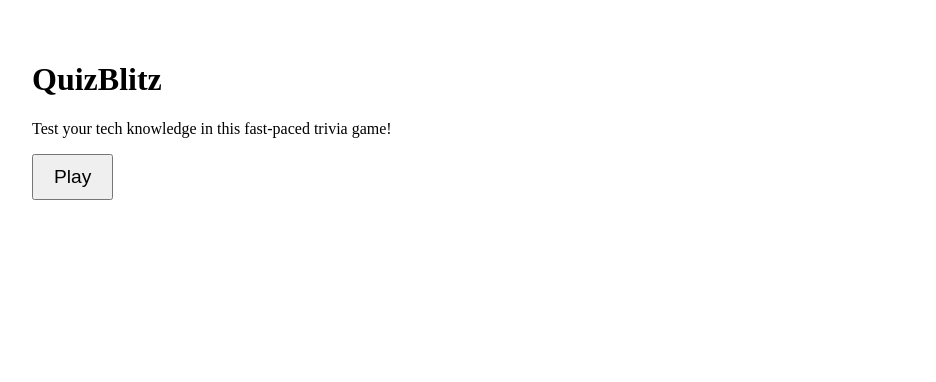
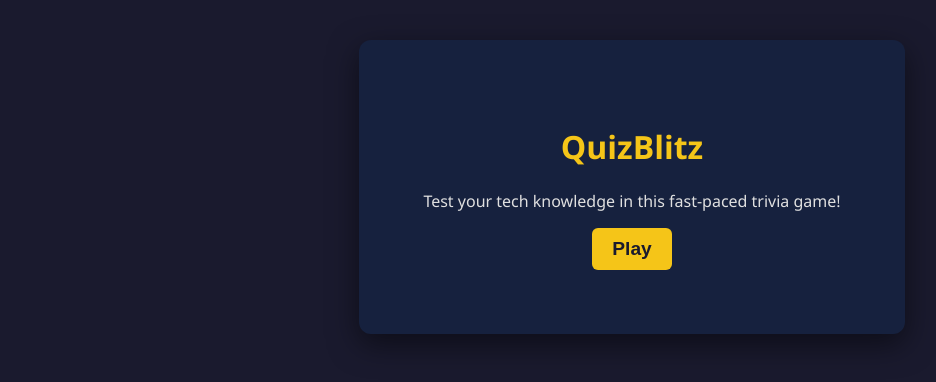
Before and after one commit to retracd/cs380-quizblitz, a Vue app: page / in a window 1280 px wide. Shown: the top 382 px of the page, without its empty margins (8-944 px from the left). Built offline with nearby package versions, Linux system fonts and the light colour scheme.

Commit message:
Add global CSS and dark theme styling

```diff
--- a/src/App.vue
+++ b/src/App.vue
@@ -9,3 +9,68 @@ export default {
   name: 'App'
 }
 </script>
+
+<style>
+:root {
+  --bg-color: #1a1a2e;
+  --card-bg: #16213e;
+  --text-color: #e0e0e0;
+  --accent-color: #f5c518;
+  --button-hover: #e0b415;
+}
+
+body {
+  margin: 0;
+  padding: 0;
+  background-color: var(--bg-color);
+  color: var(--text-color);
+  font-family: 'Segoe UI', Roboto, Helvetica, Arial, sans-serif;
+  -webkit-font-smoothing: antialiased;
+  -moz-osx-font-smoothing: grayscale;
+}
+
+#app {
+  display: flex;
+  flex-direction: column;
+  min-height: 100vh;
+  text-align: center;
+}
+
+.home,
+.play-view,
+.leaderboard {
+  max-width: 800px;
+  margin: 40px auto;
+  padding: 2rem;
+  background: var(--card-bg);
+  border-radius: 12px;
+  box-shadow: 0 10px 30px rgba(0, 0, 0, 0.5);
+}
+
+h1,
+h2,
+h3 {
+  color: var(--accent-color);
+}
+
+button {
+  background-color: var(--accent-color);
+  color: #1a1a2e;
+  border: none;
+  border-radius: 6px;
+  padding: 12px 24px;
+  font-weight: bold;
+  font-size: 1rem;
+  cursor: pointer;
+  transition: transform 0.1s, background-color 0.2s;
+}
+
+button:hover {
+  background-color: var(--button-hover);
+  transform: translateY(-2px);
+}
+
+button:active {
+  transform: translateY(0);
+}
+</style>
```
